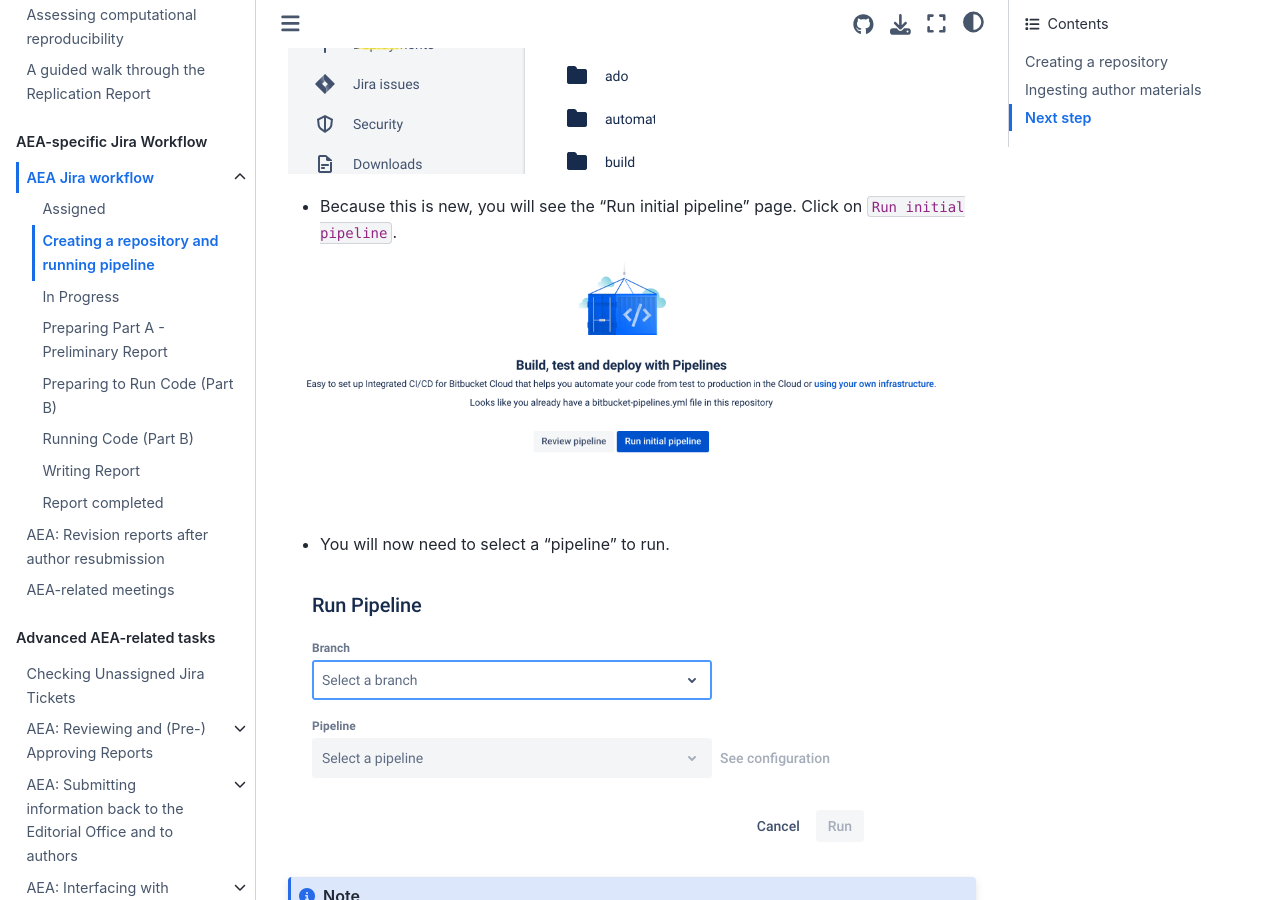
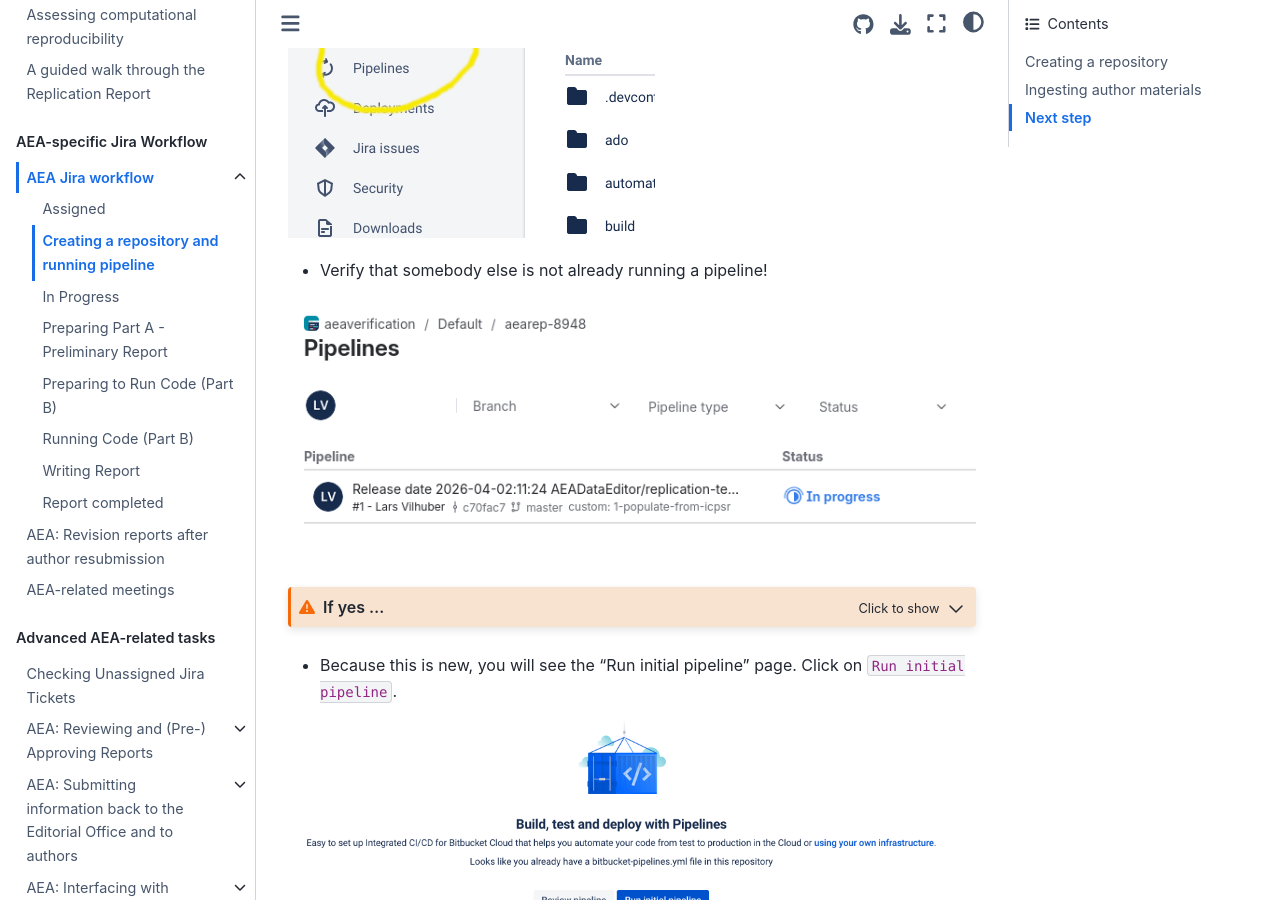
Before and after one commit to labordynamicsinstitute/ldilab-manual, a Jupyter Book: the page built from 11-02-workflow-create-repo.md, in a window 1280 px wide and 900 px high, scrolled down 3827 px. Built offline with Jupyter Book 1.0.4 settings and Sphinx 7.4.7 and the Sphinx Book theme 1.1.4, drawn with Linux system fonts in a browser that asks for light colours; some of the changed lines change nothing that is shown.

Commit message:
Adding a note about running pipelines

````diff
--- a/11-02-workflow-create-repo.md
+++ b/11-02-workflow-create-repo.md
@@ -7,6 +7,14 @@
 
 If the `Bitbucket short name` is filled out, skip this section and go to [Collecting information](collecting-information)!
 ```
+
+:::{admonition} Advanced users
+:class: dropdown tip
+
+You can also use the `editor-scripts` toolbox to do this from the command line, see `aeagit-create`.
+
+:::
+
 
 ## Creating a repository
 
@@ -79,6 +87,17 @@
 - First, in the repository you just created, navigate to the `Pipelines` tab
 
 ![](images/jira-find-pipelines.png)
+
+- Verify that somebody else is not already running a pipeline!
+
+![](images/bitbucket-pipeline-running.png)
+
+:::{admonition} If yes ...
+:class: dropdown warning
+
+Skip this step, or wait until the pipeline has completed. Do not re-run the same pipeline twice as it can cause problems. Contact the person (via the Jira comments) who is running the pipeline.
+
+:::
 
 - Because this is new, you will see the "Run initial pipeline" page. Click on `Run initial pipeline`.
 
````
Also changed, not shown: images/bitbucket-pipeline-running.png (added).
